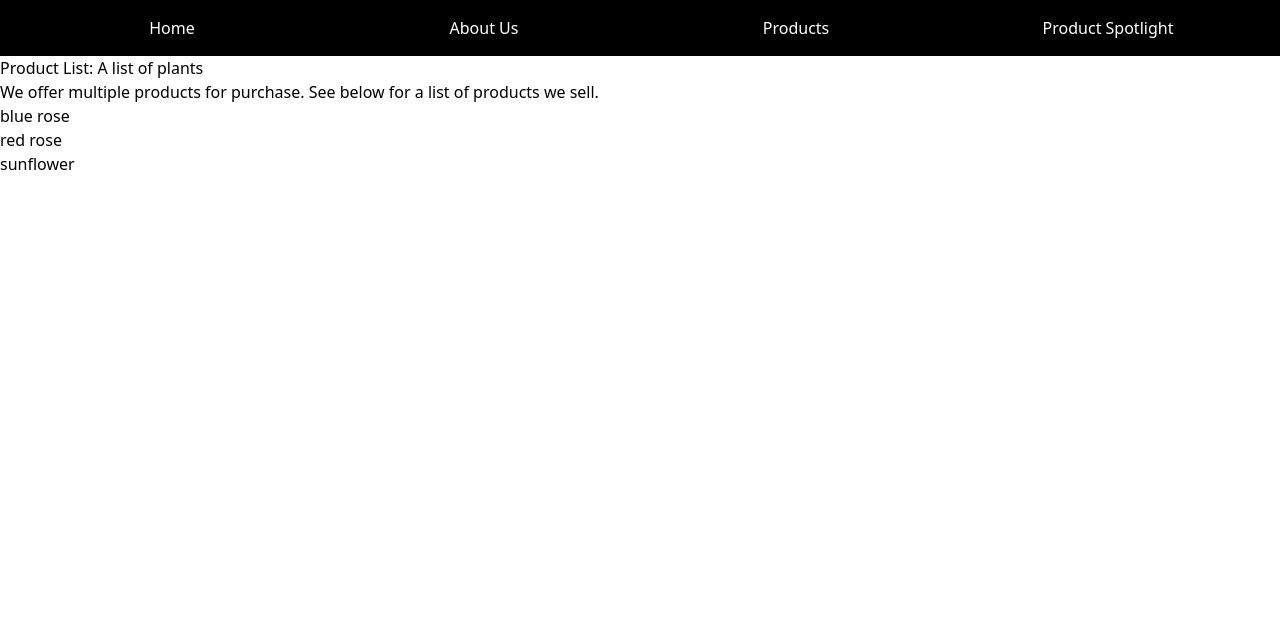
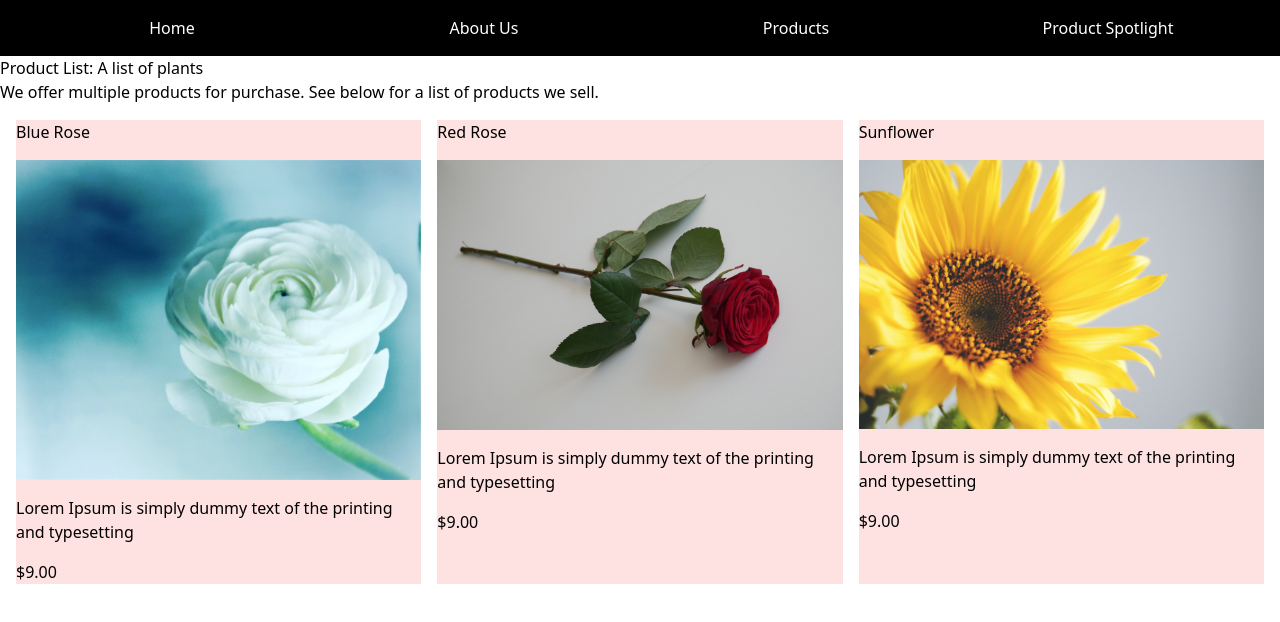
Before and after one commit to JordanTranchina/hw2, a plain HTML site: page products.html in a window 1280 px wide. Drawn offline with nearby package versions, Linux system fonts and the light colour scheme.

Commit message:
pushing product updates, still need to add purchasing form

```diff
--- a/products.html
+++ b/products.html
@@ -23,18 +23,27 @@
     <p>We offer multiple products for purchase. See below for a list of products we sell.</p>
 
     <!-- PRODUCTS -->
-    <div title="products">
+    <div title="products" class="md:flex p-4 md:space-x-4">
 
-        <div id="blue rose">
-            <p>blue rose</p>
+        <div id="blue rose" class="md:w-1/3 y-16 space-y-4 bg-red-100">
+            <p>Blue Rose</p>
+            <img class="" src="/images/rose_blue.jpg" alt="blue rose">
+            <div title="description">Lorem Ipsum is simply dummy text of the printing and typesetting</div>
+            <div title="price">$9.00</div>
         </div>
 
-        <div id="red rose">
-            <p>red rose</p>
+        <div id="red rose" class="md:w-1/3 y-16 space-y-4 bg-red-100">
+            <p>Red Rose</p>
+            <img class="" src="/images/rose_red.jpg" alt="red rose">
+            <div title="description">Lorem Ipsum is simply dummy text of the printing and typesetting</div>
+            <div title="price">$9.00</div>
         </div>
 
-        <div id="sunflower">
-            <p>sunflower</p>
+        <div id="sunflower" class="md:w-1/3 y-16 space-y-4 bg-red-100">
+            <p>Sunflower</p>
+            <img class="" src="/images/sunflower.jpg" alt="sunflower">
+            <div title="description">Lorem Ipsum is simply dummy text of the printing and typesetting</div>
+            <div title="price">$9.00</div>
         </div>
     </div>
 </body>
```
